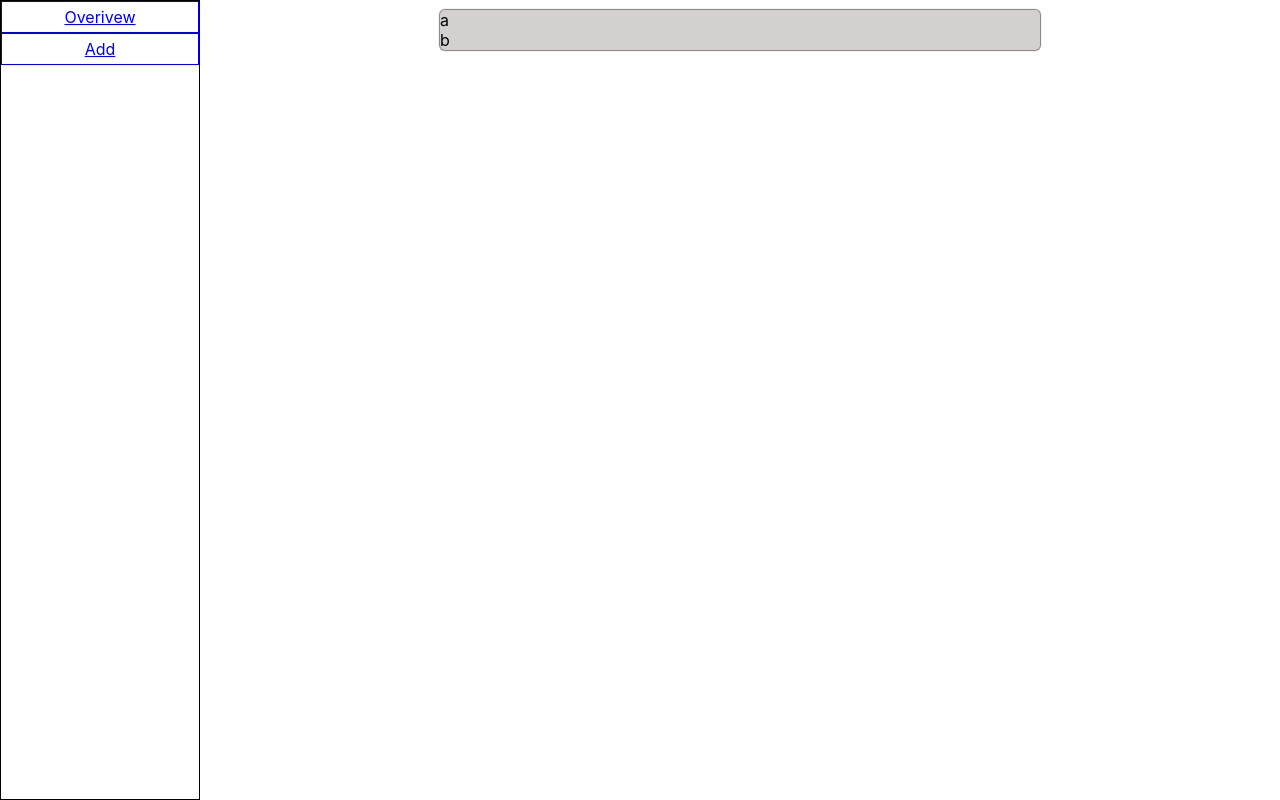
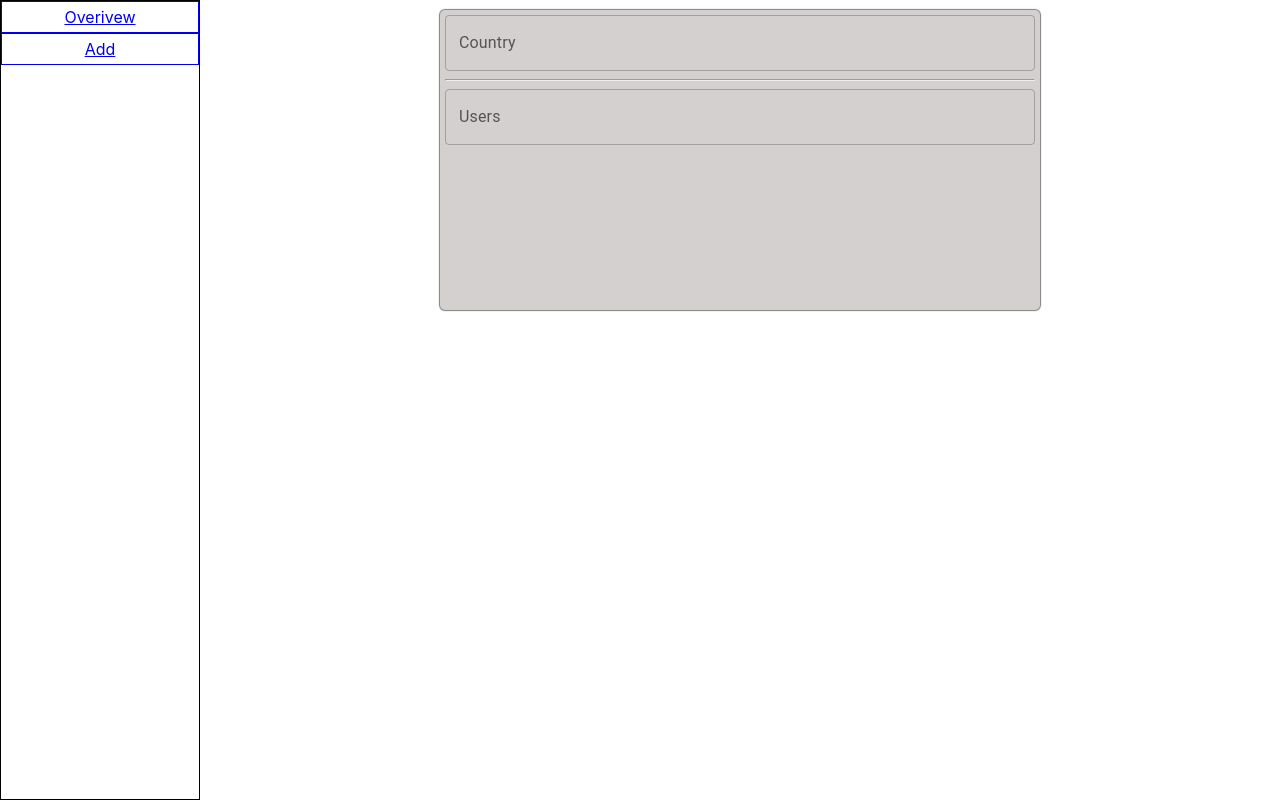
Before and after one commit to lioryarkon9/location-tracker, a React (Create React App) app in the folder client/: page /add in a window 1280 px wide. Built offline with nearby package versions, Linux system fonts and the light colour scheme.

Commit message:
added text fields in 'add' page;

```diff
--- a/client/src/components/Add.tsx
+++ b/client/src/components/Add.tsx
@@ -1,7 +1,7 @@
+import React, { SyntheticEvent } from "react";
 import styled from "styled-components";
 
-
-import {theme} from "../theme";
+import { theme } from "../theme";
 import { AddUsersInCountry } from "../types";
 
 import TextField from "@mui/material/TextField";
@@ -11,11 +11,26 @@ interface Props {
 }
 
 function Add({ addUsersInCountry }: Props): JSX.Element {
+  const [country, setCountry] = React.useState<string>("");
+  const [users, setUsers] = React.useState<string>("");
+
   return (
     <Container>
       <Form>
-        <div>a</div>
-        <div>b</div>
+        <TextField
+          value={country}
+          onChange={(event) => setCountry(event.target.value)}
+          label="Country"
+          fullWidth
+        />
+        <hr />
+        <TextField
+          type="number"
+          value={users}
+          onChange={(event) => setUsers(event.target.value)}
+          label="Users"
+          fullWidth
+        />
       </Form>
     </Container>
   );
@@ -26,7 +41,9 @@ const Form = styled.form`
   box-shadow: ${theme.boxShadow};
   border-radius: ${theme.borderRadius};
   width: 600px;
-  @media only screen and (max-width: 600px){
+  min-height: 300px;
+  padding: 5px;
+  @media only screen and (max-width: 600px) {
     width: auto;
   }
 `;
@@ -38,6 +55,6 @@ const Container = styled.div`
   @media only screen and (max-width: 600px) {
     display: block;
   }
-`
+`;
 
 export default Add;
--- a/client/src/components/Overview.tsx
+++ b/client/src/components/Overview.tsx
@@ -18,10 +18,16 @@ function getUsersInCountries(): Promise<UsersInCountry[]> {
 }
 
 function getTotalUsers(usersInCountries: UsersInCountry[]): number {
-  return usersInCountries.reduce((sumUsers, usersInCountry) => sumUsers += usersInCountry.users, 0);
+  return usersInCountries.reduce(
+    (sumUsers, usersInCountry) => (sumUsers += usersInCountry.users),
+    0
+  );
 }
 
-function Overview({ usersInCountries, setUsersInCountries }: Props): JSX.Element {
+function Overview({
+  usersInCountries,
+  setUsersInCountries,
+}: Props): JSX.Element {
   const totalUsers = getTotalUsers(usersInCountries ?? []);
 
   async function fetchUsersInCountries() {
@@ -44,10 +50,7 @@ function Overview({ usersInCountries, setUsersInCountries }: Props): JSX.Element
 
   return (
     <>
-      {console.warn({usersInCountries})}
-      <TotalUsers>
-        Total users: {totalUsers}
-      </TotalUsers>
+      <TotalUsers>Total users: {totalUsers}</TotalUsers>
       {usersInCountries?.map((usersInCountry) => (
         <div key={usersInCountry.country}>{usersInCountry.users}</div>
       ))}
@@ -64,7 +67,7 @@ const TotalUsers = styled.div`
   justify-content: center;
 
   @media only screen and (max-width: 600px) {
-    display: block
+    display: block;
   }
 `;
 
--- a/client/src/theme.ts
+++ b/client/src/theme.ts
@@ -3,8 +3,8 @@ const BOX_BORDER_COLOR = "#827e7e";
 export const theme = {
   colors: {
     boxBackground: "#d5d0d0",
-    boxBorder: BOX_BORDER_COLOR
+    boxBorder: BOX_BORDER_COLOR,
   },
   boxShadow: `0 0 1px 1px ${BOX_BORDER_COLOR}`,
-  borderRadius: "5px"
-}
+  borderRadius: "5px",
+};
```
Also changed, not shown: client/src/components/App.tsx (+11 -3 lines), client/src/response.mock.json (+22 -1 lines).
